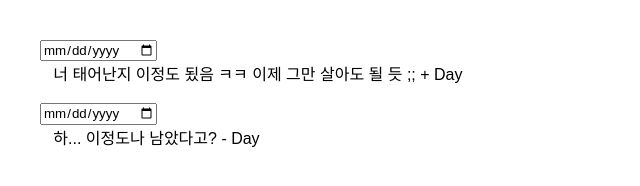
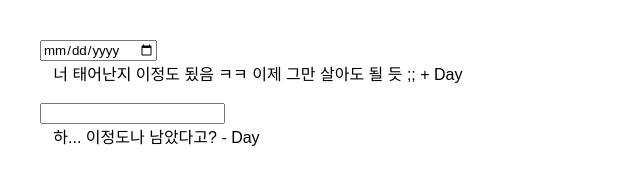
Before and after one commit to th-release/GBSW-javascript-2-2, a plain HTML site: page a7_time/DateCalc/index.html in a window 1280 px wide. Shown: the top 186 px of the page, without its empty margins (0-640 px from the left). Drawn offline with Linux system fonts and the light colour scheme.

Commit message:
feat: input changed type date => input

```diff
--- a/a7_time/DateCalc/index.html
+++ b/a7_time/DateCalc/index.html
@@ -16,7 +16,7 @@
   </div>
 
   <br/>
-  <input id="future" type="date" />
+  <input id="future" type="input" />
   <div>
     &nbsp;&nbsp;&nbsp;하... 이정도나 남았다고?
     <span id="resultFuture"></span>
```
